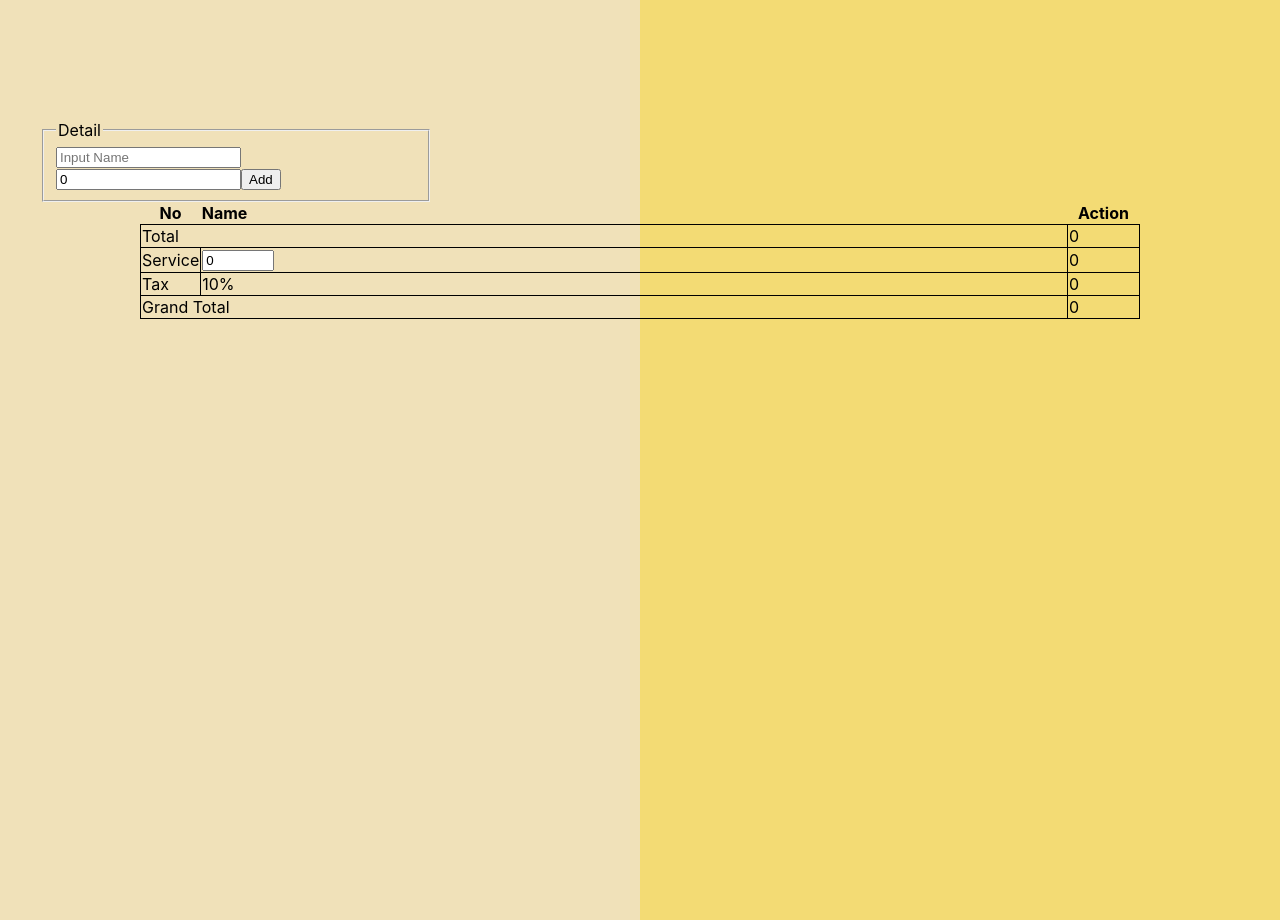
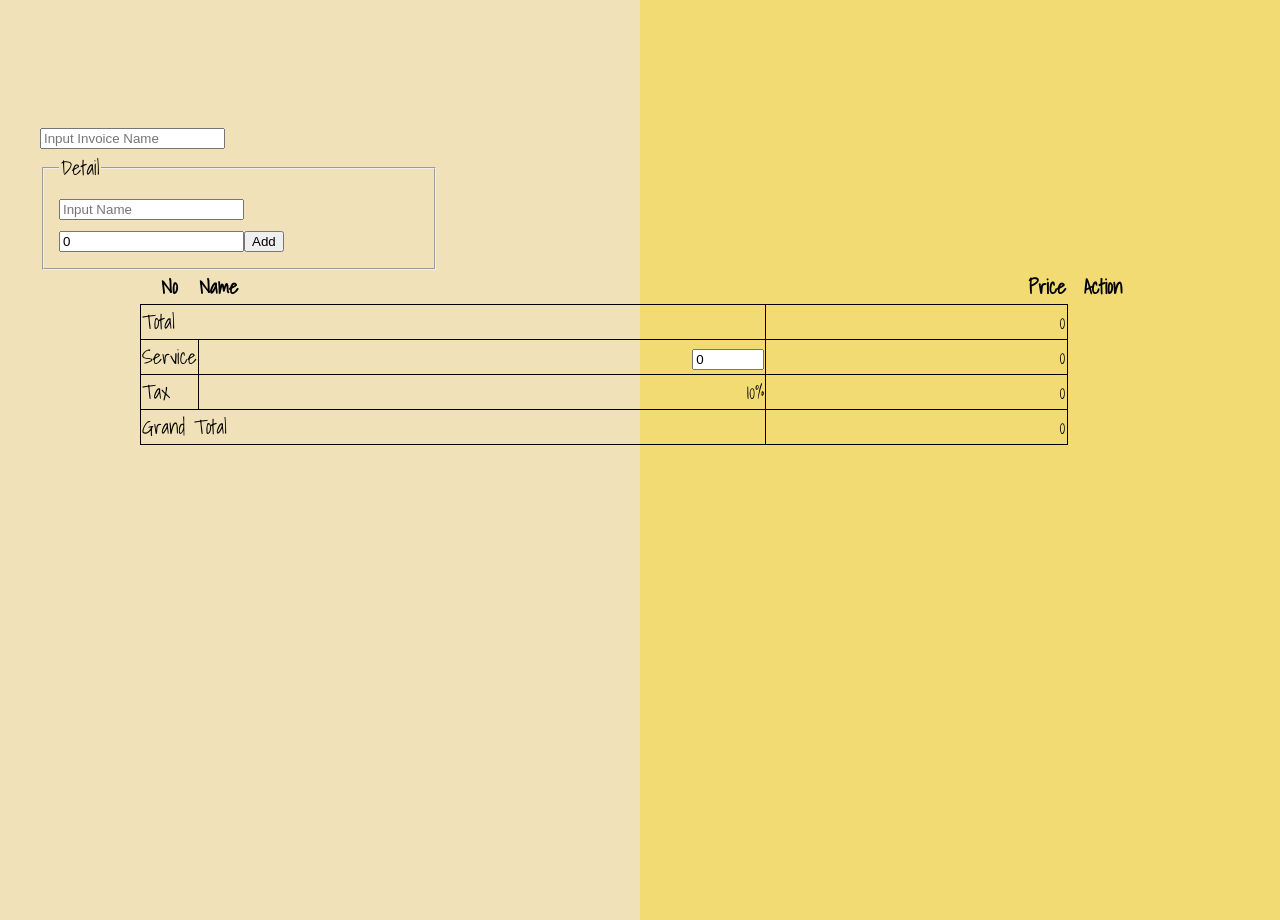
Before and after one commit to phenn77/invoice-fe, a React (Create React App) app: page / in a window 1280 px wide. Shown: the part 1480-2400 px from the top of the page. Built offline with nearby package versions, Linux system fonts and the light colour scheme.

Commit message:
change font

```diff
--- a/src/container/invoice/index.js
+++ b/src/container/invoice/index.js
@@ -7,6 +7,9 @@ class Invoice extends Component {
 
         this.state = {
             participantList: [],
+            invoiceName: '',
+            inputInvoiceName: '',
+            viewName: false,
             details: [],
             inputName: '',
             inputPrice: 0,
@@ -18,10 +21,21 @@ class Invoice extends Component {
             eachAmount: []
         };
 
+        this.submitInvoiceName = this.submitInvoiceName.bind(this);
+        this.handleInputInvoiceName = this.handleInputInvoiceName.bind(this);
+
         this.submitForm = this.submitForm.bind(this);
         this.handleInputName = this.handleInputName.bind(this);
         this.handleInputPrice = this.handleInputPrice.bind(this);
         this.handleInputServiceCharge = this.handleInputServiceCharge.bind(this);
+    }
+
+    handleInputInvoiceName(e) {
+        const invName = e.target.value;
+
+        this.setState({
+            inputInvoiceName: invName
+        });
     }
 
     handleInputName(e) {
@@ -71,6 +85,19 @@ class Invoice extends Component {
         });
     }
 
+    submitInvoiceName(e) {
+        e.preventDefault();
+
+        const {inputInvoiceName} = this.state;
+
+        if(inputInvoiceName !== '') {
+            this.setState({
+                invoiceName: inputInvoiceName,
+                viewName: true,
+            });
+        }
+    }
+
     submitForm(e) {
         e.preventDefault();
 
@@ -96,23 +123,24 @@ class Invoice extends Component {
     }
 
     render() {
-        const {inputName, inputPrice, details, total, serviceCharge, inputService, tax, grandTotal} = this.state;
+        const {inputInvoiceName, inputName, inputPrice, details, total, serviceCharge, inputService, tax, grandTotal} = this.state;
 
         const detailsRender = details.map((value, index) => {
             return (
                 <tr>
-                    <td style={{width: 30}}>
+                    <td className="text-center">
                         {index + 1}
                     </td>
                     <td>
                         {value.name}
                     </td>
-                    <td>
+                    <td className="text-right">
                         {value.price}
                     </td>
-                    <td style={{width: 50}}>
+                    <td>
                         <button
                             type="button"
+                            className="text-center"
                             onClick={e => this.deleteDetail(index, value.price)}
                         >
                             Delete
@@ -124,6 +152,15 @@ class Invoice extends Component {
 
         return (
             <div className="content invoice-container">
+
+                <form onSubmit={this.submitInvoiceName}>
+                    <input
+                        type="text"
+                        onChange={this.handleInputInvoiceName}
+                        value={inputInvoiceName}
+                        placeholder="Input Invoice Name"
+                    />
+                </form>
 
                 <fieldset className="form-fieldset">
                     <legend>Detail</legend>
@@ -151,8 +188,9 @@ class Invoice extends Component {
                     <table className="invoice-detail">
                         <thead>
                         <tr>
-                            <th style={{width: 40}}>No</th>
+                            <th style={{width: 40}} className="text-center">No</th>
                             <th className="text-left">Name</th>
+                            <th className="text-right"> Price </th>
                             <th className="text-center" style={{width: 70}}>Action</th>
                         </tr>
                         </thead>
@@ -164,11 +202,11 @@ class Invoice extends Component {
                         <tfoot>
                         <tr>
                             <td colSpan={2}>Total</td>
-                            <td>{total}</td>
+                            <td className="text-right">{total}</td>
                         </tr>
                         <tr>
                             <td>Service</td>
-                            <td>
+                            <td className="text-right">
                                 <form>
                                     <input
                                         type="number"
@@ -180,16 +218,16 @@ class Invoice extends Component {
                                     />
                                 </form>
                             </td>
-                            <td>{serviceCharge}</td>
+                            <td className="text-right">{serviceCharge}</td>
                         </tr>
                         <tr>
                             <td>Tax</td>
-                            <td>10%</td>
-                            <td>{tax}</td>
+                            <td className="text-right">10%</td>
+                            <td className="text-right">{tax}</td>
                         </tr>
                         <tr>
                             <td colSpan={2}>Grand Total</td>
-                            <td>{grandTotal}</td>
+                            <td className="text-right">{grandTotal}</td>
                         </tr>
                         </tfoot>
                     </table>
--- a/src/style/common.css
+++ b/src/style/common.css
@@ -1,8 +1,19 @@
+/*@import url('https://fonts.googleapis.com/css?family=Ubuntu&display=swap');*/
+
+/*@import url('https://fonts.googleapis.com/css?family=Notable&display=swap');*/
+
+@import url('https://fonts.googleapis.com/css?family=Shadows+Into+Light&display=swap');
+
 body {
     margin: 0;
-  font-family: -apple-system, BlinkMacSystemFont, "Segoe UI", "Roboto", "Oxygen",
-    "Ubuntu", "Cantarell", "Fira Sans", "Droid Sans", "Helvetica Neue",
-    sans-serif;
+    /*font-family: -apple-system, BlinkMacSystemFont, "Segoe UI", "Roboto", "Oxygen",*/
+    /*  "Ubuntu", "Cantarell", "Fira Sans", "Droid Sans", "Helvetica Neue",*/
+    /*  sans-serif;*/
+
+    /*font-family: 'Ubuntu', sans-serif;*/
+    /*font-family: 'Notable', sans-serif;*/
+    font-family: 'Shadows Into Light', cursive;
+    font-size: 20px;
     -webkit-font-smoothing: antialiased;
     -moz-osx-font-smoothing: grayscale;
 }
```
Lines whose indentation alone changed are shown as unchanged.
